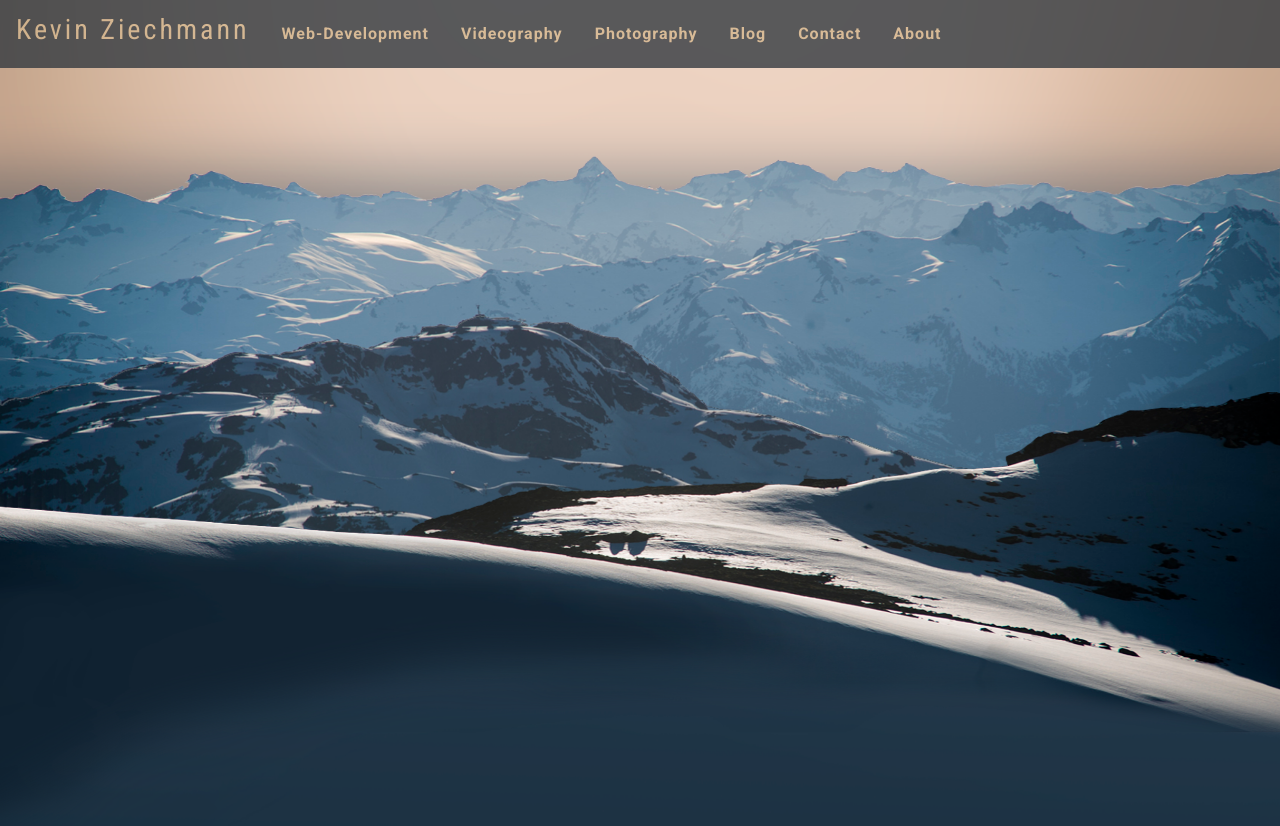
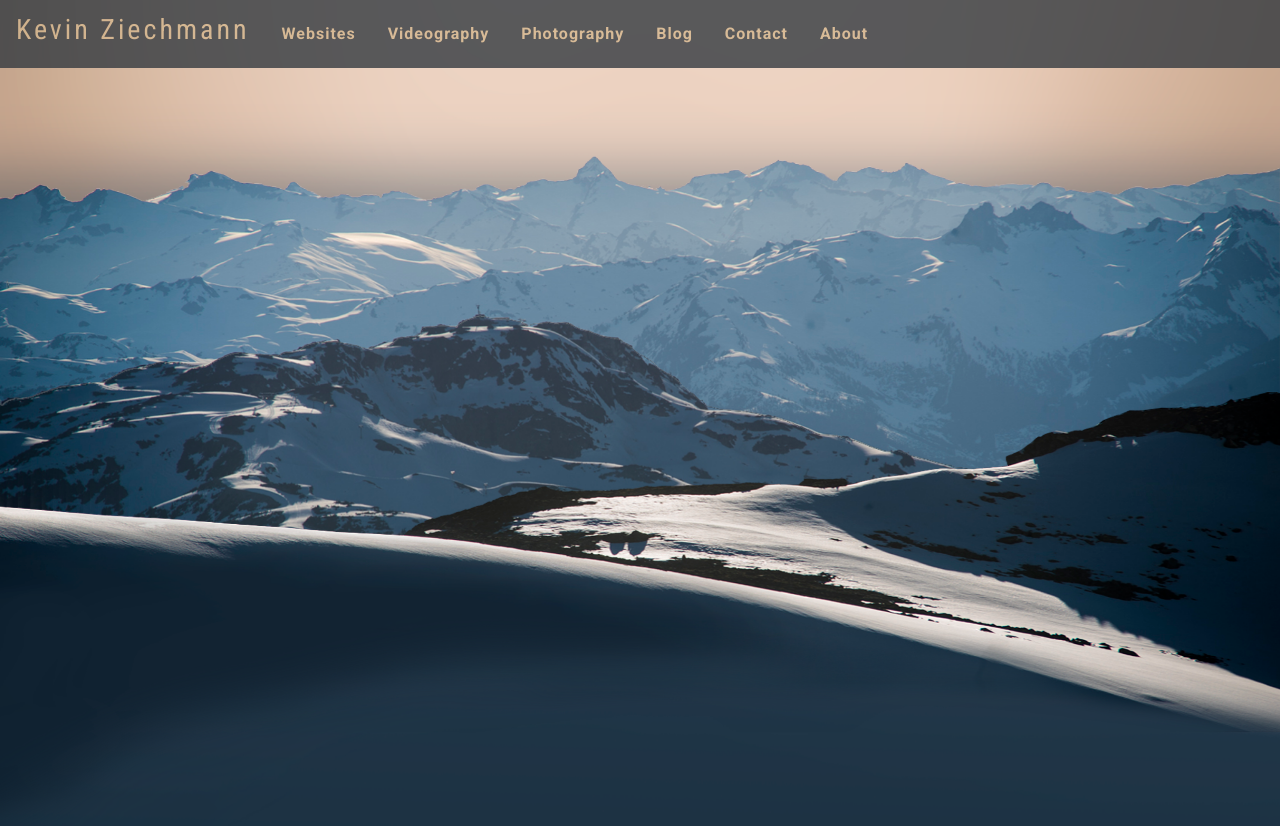
Before and after one commit to kziechmann/Portfolio-react-site, a React (Create React App) app: page / in a window 1280 px wide. Shown: the top 826 px of the page. Built offline with nearby package versions, Linux system fonts and the light colour scheme.

Commit message:
Reorganized components into folders.

```diff
--- a/src/App.js
+++ b/src/App.js
@@ -1,7 +1,7 @@
 import React, { Component } from 'react';
 import './App.css';
-import Background from './Parallax_BG.js';
-import RBNavbar from './Navbar.js';
+import Background from './components/Parallax_BG';
+import RBNavbar from './components/Navbar';
 
 class App extends Component {
   render() {
--- a/src/Navbar.js
+++ /dev/null
@@ -1,25 +0,0 @@
-import React, { Component } from 'react';
-import { Navbar, Nav, Form, FormControl, Button } from 'react-bootstrap';
-import './App.css';
-
-class RBNavbar extends Component {
-    render() {
-      return (
-        <Navbar bg="dark" variant="pills dark" className="transparent">
-            <Navbar.Brand href="#home">
-                <h3>Kevin Ziechmann</h3>
-            </Navbar.Brand>
-            <Nav className="mr-auto">
-               <Nav.Item> <Nav.Link className="mr-2 ml-2 navlink" href="#Development">Web-Development</Nav.Link></Nav.Item>
-               <Nav.Item> <Nav.Link className="mr-2 ml-2 navlink" href="#Videography">Videography</Nav.Link></Nav.Item>
-               <Nav.Item> <Nav.Link className="mr-2 ml-2 navlink" href="#Photography">Photography</Nav.Link></Nav.Item>
-               <Nav.Item> <Nav.Link className="mr-2 ml-2 navlink" href="#Blog">Blog</Nav.Link></Nav.Item>
-               <Nav.Item> <Nav.Link className="mr-2 ml-2 navlink" href="#Contact">Contact</Nav.Link></Nav.Item>
-               <Nav.Item> <Nav.Link className="mr-2 ml-2 navlink" href="#About">About</Nav.Link></Nav.Item>
-            </Nav>
-      </Navbar>
-      );
-    }
-  }
-
-  export default RBNavbar;
--- /dev/null
+++ b/src/components/Navbar.js
@@ -0,0 +1,25 @@
+import React, { Component } from 'react';
+import { Navbar, Nav, Form, FormControl, Button } from 'react-bootstrap';
+import '../App.css';
+
+class RBNavbar extends Component {
+    render() {
+      return (
+        <Navbar bg="dark" variant="pills dark" className="transparent">
+            <Navbar.Brand href="#home">
+                <h3>Kevin Ziechmann</h3>
+            </Navbar.Brand>
+            <Nav className="mr-auto">
+               <Nav.Item> <Nav.Link className="mr-2 ml-2 navlink" href="#development">Websites</Nav.Link></Nav.Item>
+               <Nav.Item> <Nav.Link className="mr-2 ml-2 navlink" href="#videography">Videography</Nav.Link></Nav.Item>
+               <Nav.Item> <Nav.Link className="mr-2 ml-2 navlink" href="#photography">Photography</Nav.Link></Nav.Item>
+               <Nav.Item> <Nav.Link className="mr-2 ml-2 navlink" href="#blog">Blog</Nav.Link></Nav.Item>
+               <Nav.Item> <Nav.Link className="mr-2 ml-2 navlink" href="#contact">Contact</Nav.Link></Nav.Item>
+               <Nav.Item> <Nav.Link className="mr-2 ml-2 navlink" href="#about">About</Nav.Link></Nav.Item>
+            </Nav>
+      </Navbar>
+      );
+    }
+  }
+
+  export default RBNavbar;
--- a/src/Parallax_BG.js
+++ b/src/components/Parallax_BG.js
@@ -1,5 +1,5 @@
 import React, { Component } from 'react';
-import './App.css';
+import '../App.css';
 
 class Background extends Component {
   render() {
```
Also changed, not shown: public/images/Kevin.jpg (added), public/images/cropped.jpg (added).
